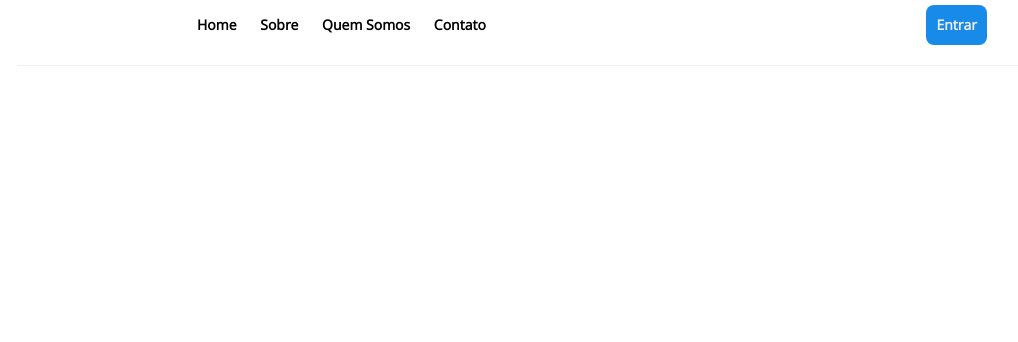
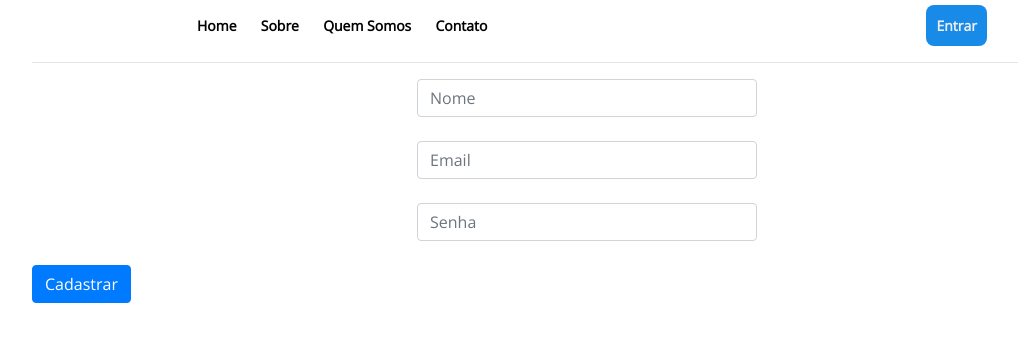
Before and after one commit to paulo0264/Estudando-Django, a Django app: page / in a window 1280 px wide. Shown: the top 342 px of the page, without its empty margins (53-1071 px from the left). Run offline with Django 4.2, Linux system fonts and the light colour scheme; some libraries are stand-ins or nearby versions.

Commit message:
formulario

```diff
--- a/core/settings.py
+++ b/core/settings.py
@@ -25,9 +25,12 @@ INSTALLED_APPS = [
     'django.contrib.sessions',
     'django.contrib.messages',
     'django.contrib.staticfiles',
+    'crispy_forms',
     'proposta',
     'localflavor',
 ]
+
+CRISPY_TEMPLATE_PACK = 'bootstrap4'
 
 MIDDLEWARE = [
     'django.middleware.security.SecurityMiddleware',
--- a/templates/home.html
+++ b/templates/home.html
@@ -1,12 +1,11 @@
-{% load static %}<!DOCTYPE html>
+{% load static %}
+{% load crispy_forms_tags %}
+<!DOCTYPE html>
 <html lang="pt-BR">
 <head>
   <title> - SERVIÇO - </title>
   <meta charset="utf-8">
-  <meta name="viewport" content="width=device-width, initial-scale=1">
-  <link rel="stylesheet" href="{% static 'css/bootstrap.min.css' %}">
-  <script src="{% static 'js/bootstrap.min.js' %}"></script>
-
+  <link rel="stylesheet" href="https://stackpath.bootstrapcdn.com/bootstrap/4.1.3/css/bootstrap.min.css" integrity="sha384-MCw98/SFnGE8fJT3GXwEOngsV7Zt27NXFoaoApmYm81iuXoPkFOJwJ8ERdknLPMO" crossorigin="anonymous">
   <link rel="stylesheet" href="{% static 'css/style-base.css' %}">
 </head>
 <body>
@@ -14,12 +13,12 @@
     <nav id="menu-h">
         <ul>
             <li>
-                <a href="https://satellasoft.com">
+                <a href="#">
                     Home
                 </a>
             </li>
 
-            <li><a href="https://academy.satellasoft.com">Sobre</a></li>
+            <li><a href="#">Sobre</a></li>
 
             <li><a href="#">Quem Somos</a></li>
 
@@ -30,7 +29,24 @@
     </nav>
     <hr>
     <div class="row">
+        <main class="container">
+            <form>
+                <div class="col-4">
+                    <input type="text" class="form-control" placeholder="Nome">
+                </div>
+                <br>
+                <div class="col-4">
+                    <input type="text" class="form-control" placeholder="Email">
+                </div>
+                <br>
+                <div class="col-4">
+                    <input type="text" class="form-control" placeholder="Senha">
+                </div>
+                <br>
+                <button class="btn btn-primary">Cadastrar</button>
+              </form>
 
+        </main>
     </div>
 </div>
 </body>
```
